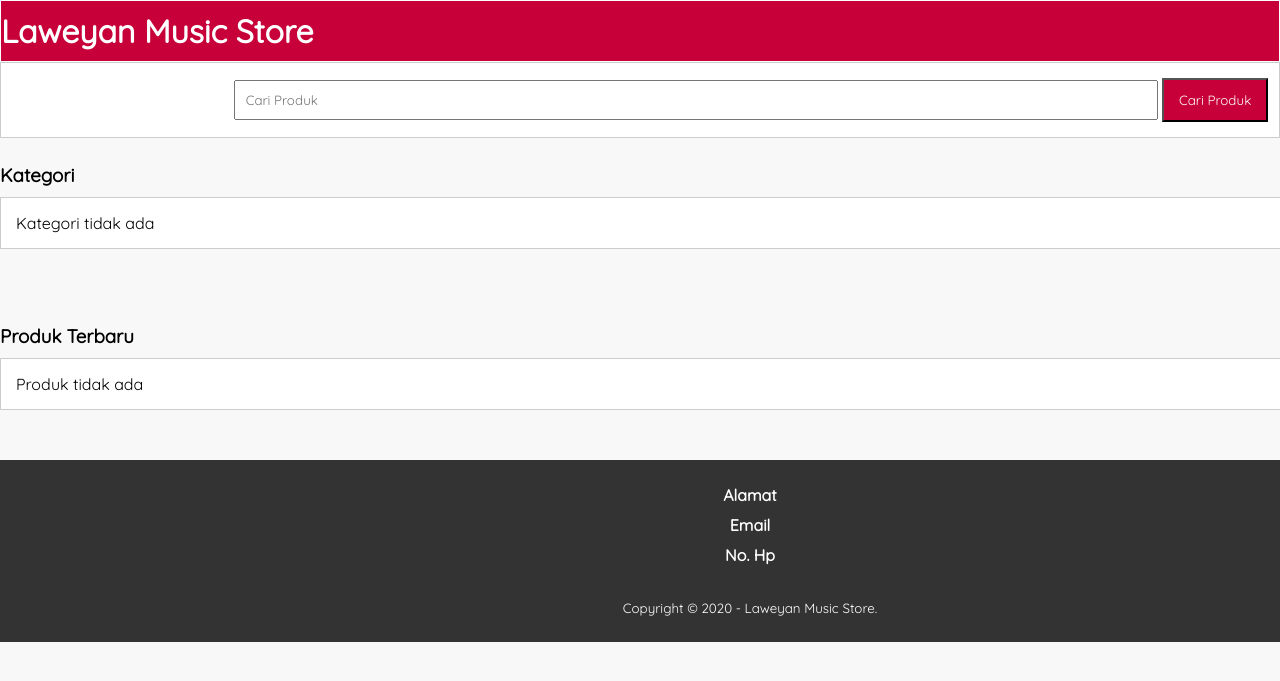
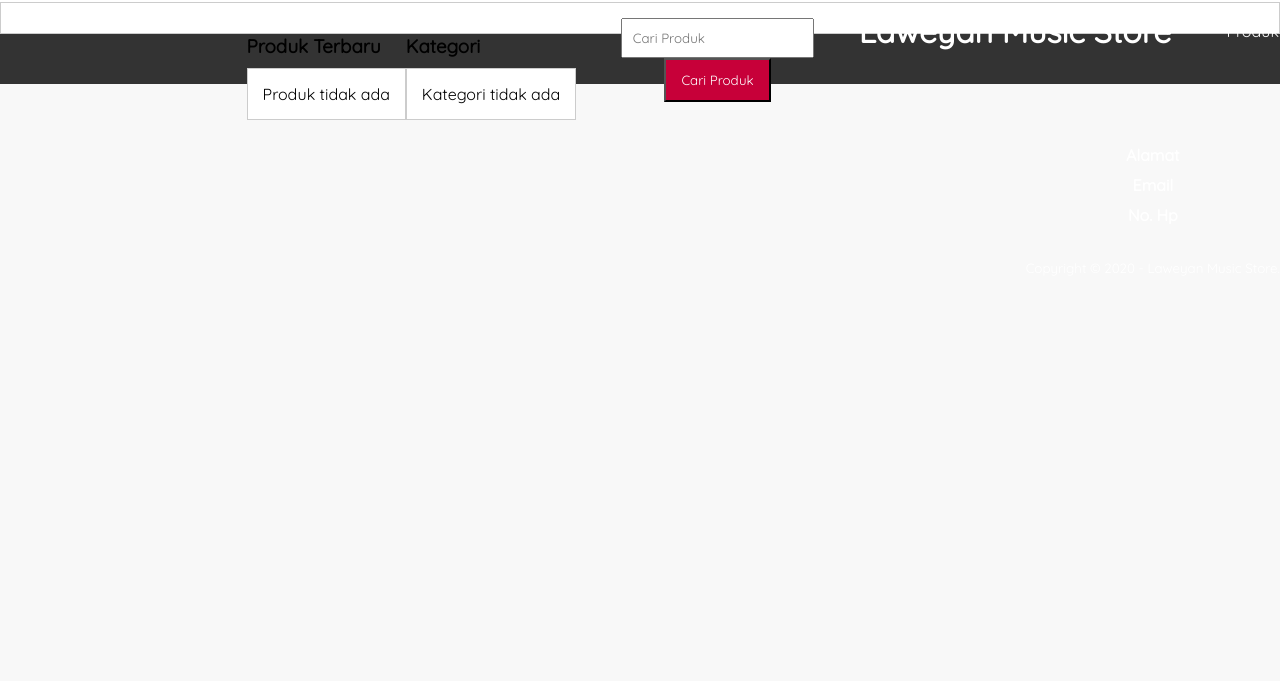
Before and after one commit to Fazayoga/laweyanmusic, a PHP site: page / in a window 1280 px wide; the page is wider, and only the part inside the window is pictured. Shown: the top 681 px of that part. Run offline with PHP 8.4, Linux system fonts and the light colour scheme; data that the repository does not hold is empty.

Commit message:
ubah kode

```diff
--- a/css/style.css
+++ b/css/style.css
@@ -93,8 +93,11 @@
 }
 
 .container{
-    width: 1500px;
+    width: auto;
+    height: auto;
+    float: right;
     margin: 0 auto;
+    padding: auto;
 }
 
 .container:after {
@@ -104,7 +107,9 @@
 }
 
 .section{
-    padding: 25px 0;
+    width: 1100px;
+    margin: auto;
+    position: relative;
 }
 
 .box{
@@ -345,6 +350,8 @@
         content: '';
         display: block;
         clear: both;
+        width: 100%;
+        height: auto;
     }
 
     .section{
```
